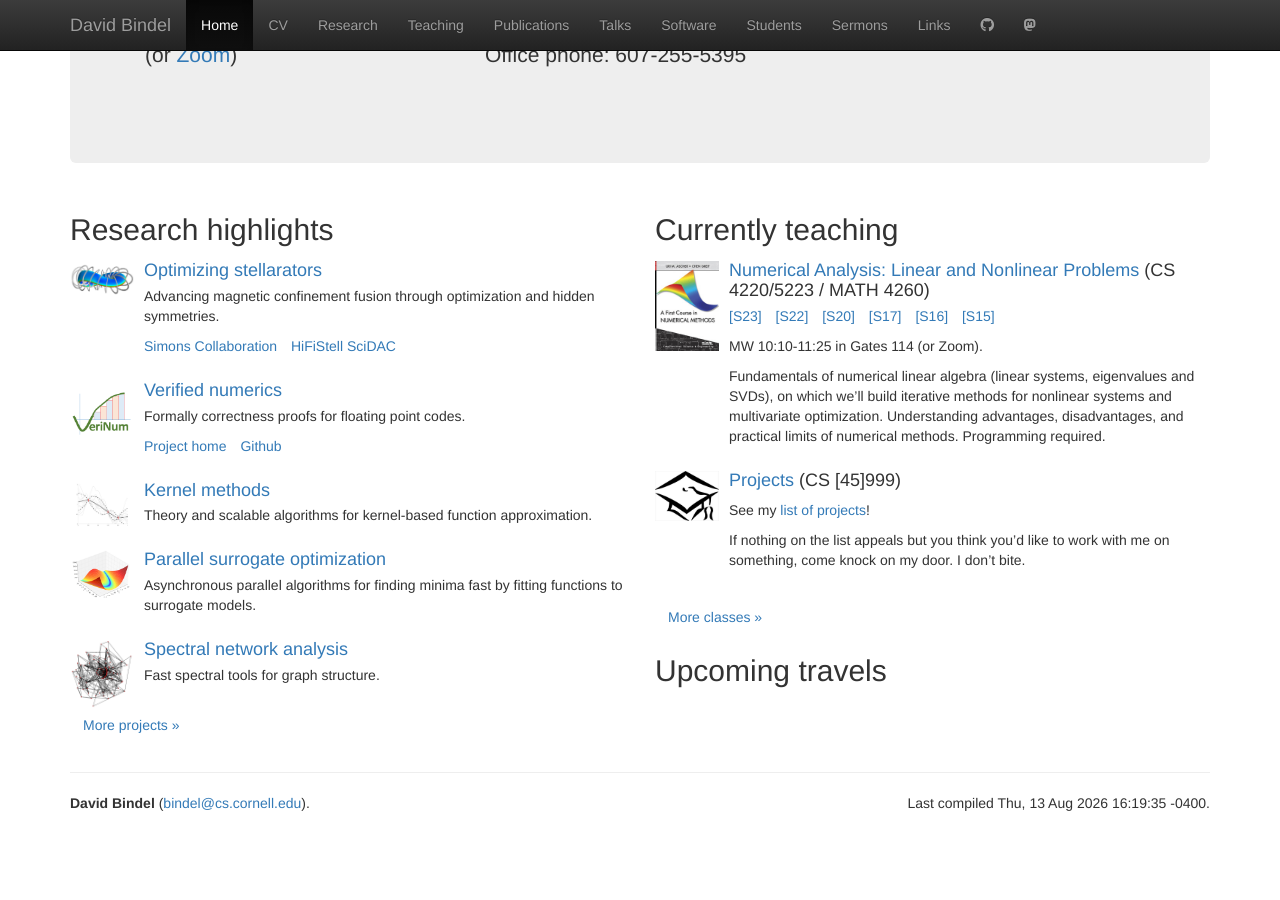
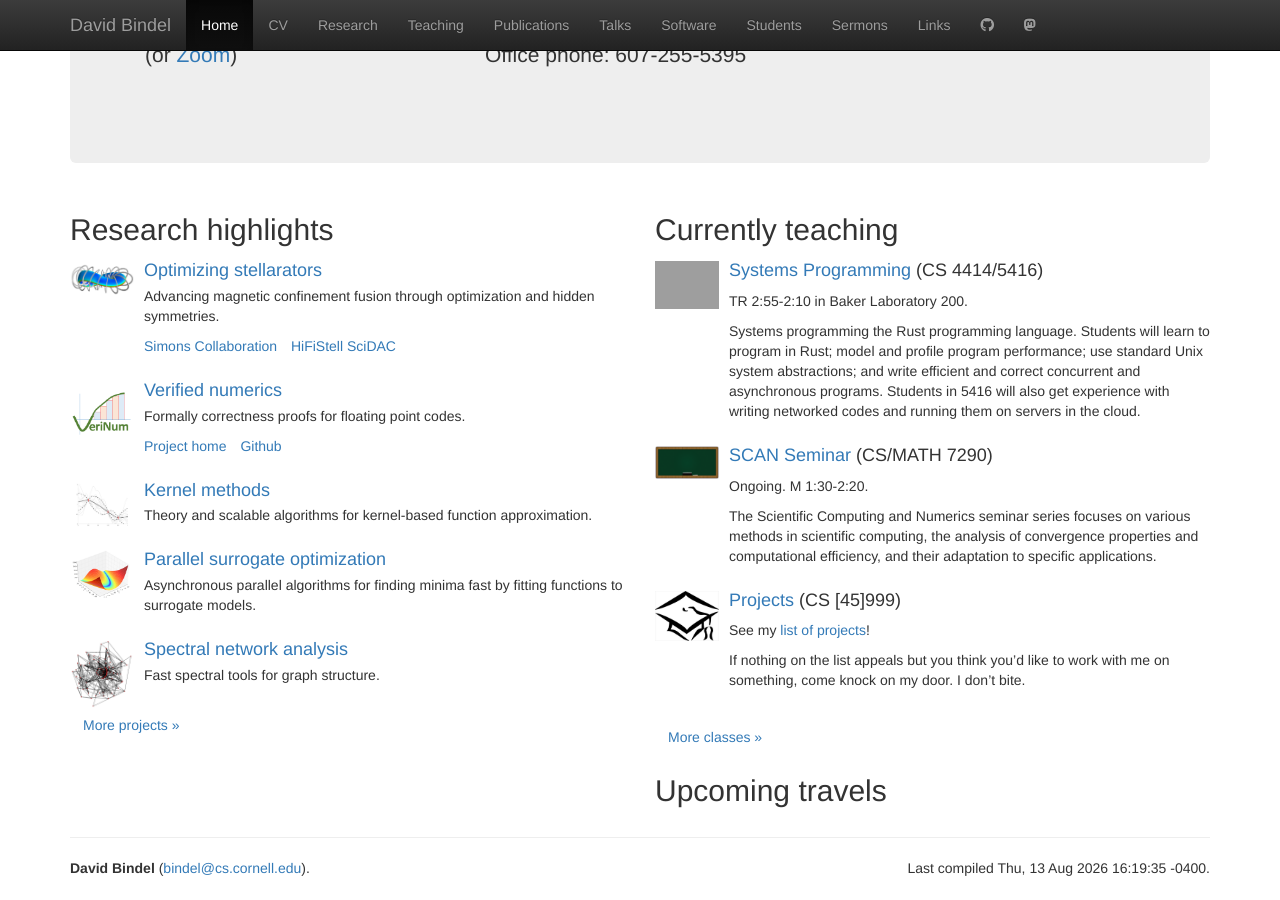
Before and after one commit to dbindel/cornell_web, a Jekyll site: the page built from index.html, in a window 1280 px wide and 900 px high, scrolled down 626 px. Built offline with Jekyll 4.4.1, drawn with Linux system fonts in a browser that asks for light colours; nearby versions of some CDN libraries; before the commit the page ends 1469 px from its top, so only the background shows below that.

Commit message:
Updates to classes.

```diff
--- a/_data/classes.yml
+++ b/_data/classes.yml
@@ -12,6 +12,7 @@
 
 # Active courses deserve blurbs on the class page
 active:
+  - cs4414
   - cs4220
   - cs5220
   - cs6210
@@ -22,20 +23,20 @@ active:
   - sjtu-nmds
 
 # Info for courses appearing on front page
-  # -
-  #   course: scan
-  #   where: cornell
-  #   url: https://cornell-scan.github.io/
-  #   logistics: |
-  #     Ongoing.  M 1:30-2:20.
 current:
   -
-    semester: S26
-    course: cs4220
+    semester: F26
+    course: cs4414
     where: cornell
-    url: https://www.cs.cornell.edu/courses/cs4220/2026sp/
+    url: https://www.cs.cornell.edu/courses/cs4414/2026fa/
     logistics: |
-      MW 10:10-11:25 in Gates 114 (or Zoom).
+      TR 2:55-2:10 in Baker Laboratory 200.
+  -
+    course: scan
+    where: cornell
+    url: https://cornell-scan.github.io/
+    logistics: |
+      Ongoing.  M 1:30-2:20.
   -
     course: projects
     where: cornell
@@ -53,6 +54,11 @@ current:
 
 # Record of past courses
 previous:
+  -
+    semester: S26
+    course: cs4220
+    where: cornell
+    url: https://www.cs.cornell.edu/courses/cs4220/2026sp/
   -
     semester: F25
     course: cs6210
@@ -247,6 +253,18 @@ sjtu-nmds:
     factorizations and completion of matrix data; function
     approximation by kernel methods; and analysis of data on graphs.
 
+cs4414:
+  class: CS 4414/5416
+  title: Systems Programming
+  image: rustacean-orig-noshadow.svg
+  snippet: |
+    Systems programming the Rust programming language.  Students will
+    learn to program in Rust; model and profile program performance;
+    use standard Unix system abstractions; and write efficient and
+    correct concurrent and asynchronous programs.  Students in 5416
+    will also get experience with writing networked codes and running
+    them on servers in the cloud.
+
 cs6241:
   class: CS 6241
   title: Numerical Methods for Data Science
```
